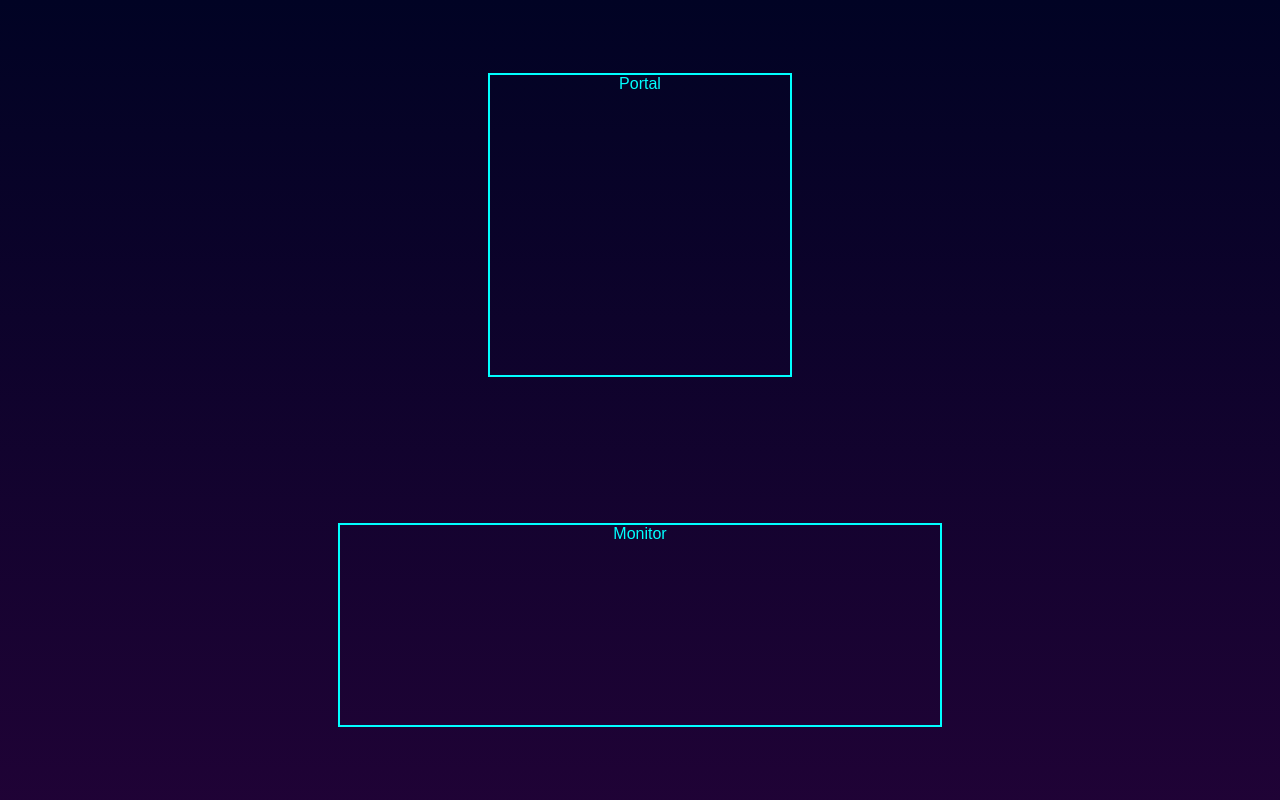
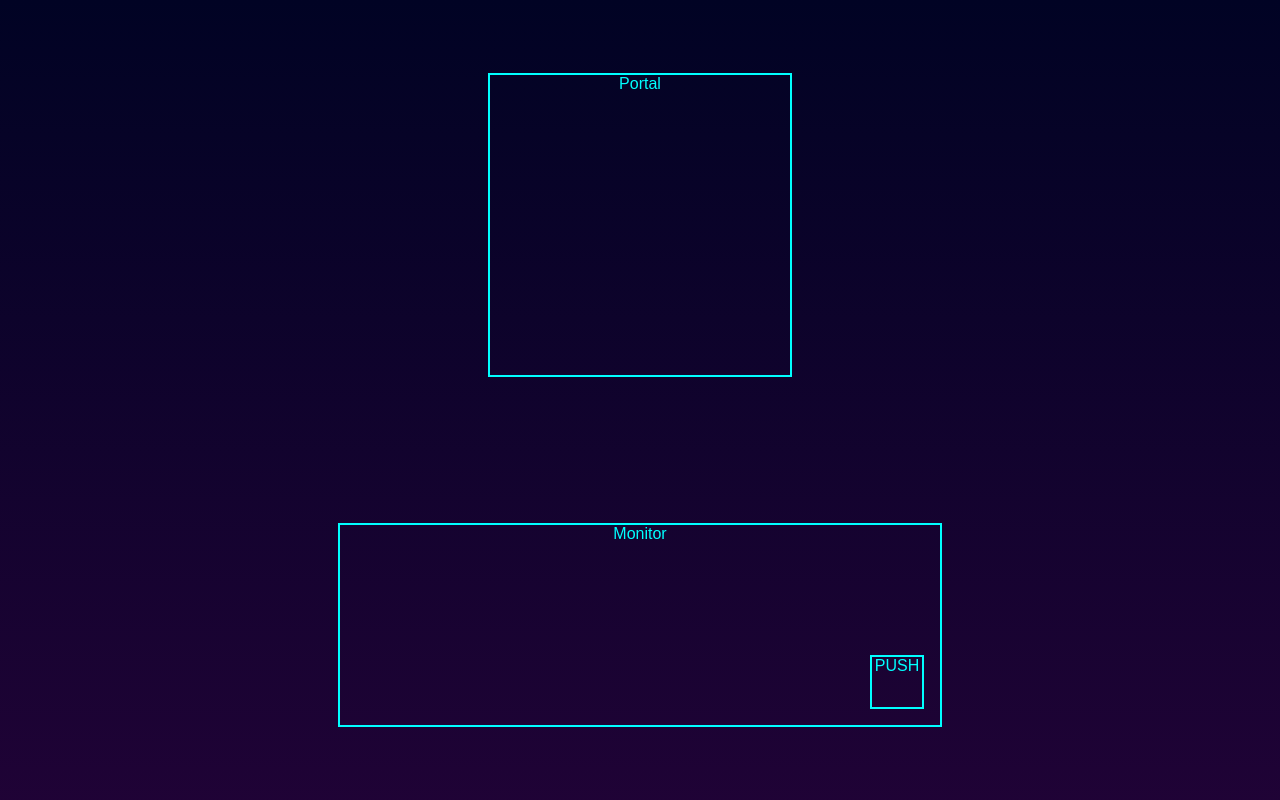
Before and after one commit to finalitylabs/eth-beta-access-site, a React (Create React App) app: page / in a window 1280 px wide. Shown: the top 800 px of the page. Built offline with nearby package versions, Linux system fonts and the light colour scheme.

Commit message:
push the button

```diff
--- a/src/App.css
+++ b/src/App.css
@@ -66,10 +66,28 @@ height: 100%;
 }
 
 .monitor {
+  position: relative;
   width: 600px;
   height: 200px;
   color: cyan;
   border: 2px solid cyan;
+}
+
+.btn {
+  position: absolute;
+  bottom: 1em;
+  right: 1em;
+  width: 50px;
+  height: 50px;
+  color: cyan;
+  border: 2px solid cyan;
+  transition: all .3s ease-in-out;
+  cursor: pointer;
+}
+
+.btn:hover {
+  background: cyan;
+  color: magenta;
 }
 
 .teaser {
--- a/src/App.js
+++ b/src/App.js
@@ -11,7 +11,9 @@ class App extends Component {
       <div className="App">
         <div className="main">
           <div className="portal">Portal</div>
-          <div className="monitor">Monitor</div>
+          <div className="monitor">Monitor
+            <div onClick="" className="btn">PUSH</div>
+          </div>
         </div>
         <div className="teaser">
           <div className="bulletin">Bulletin</div>
```
